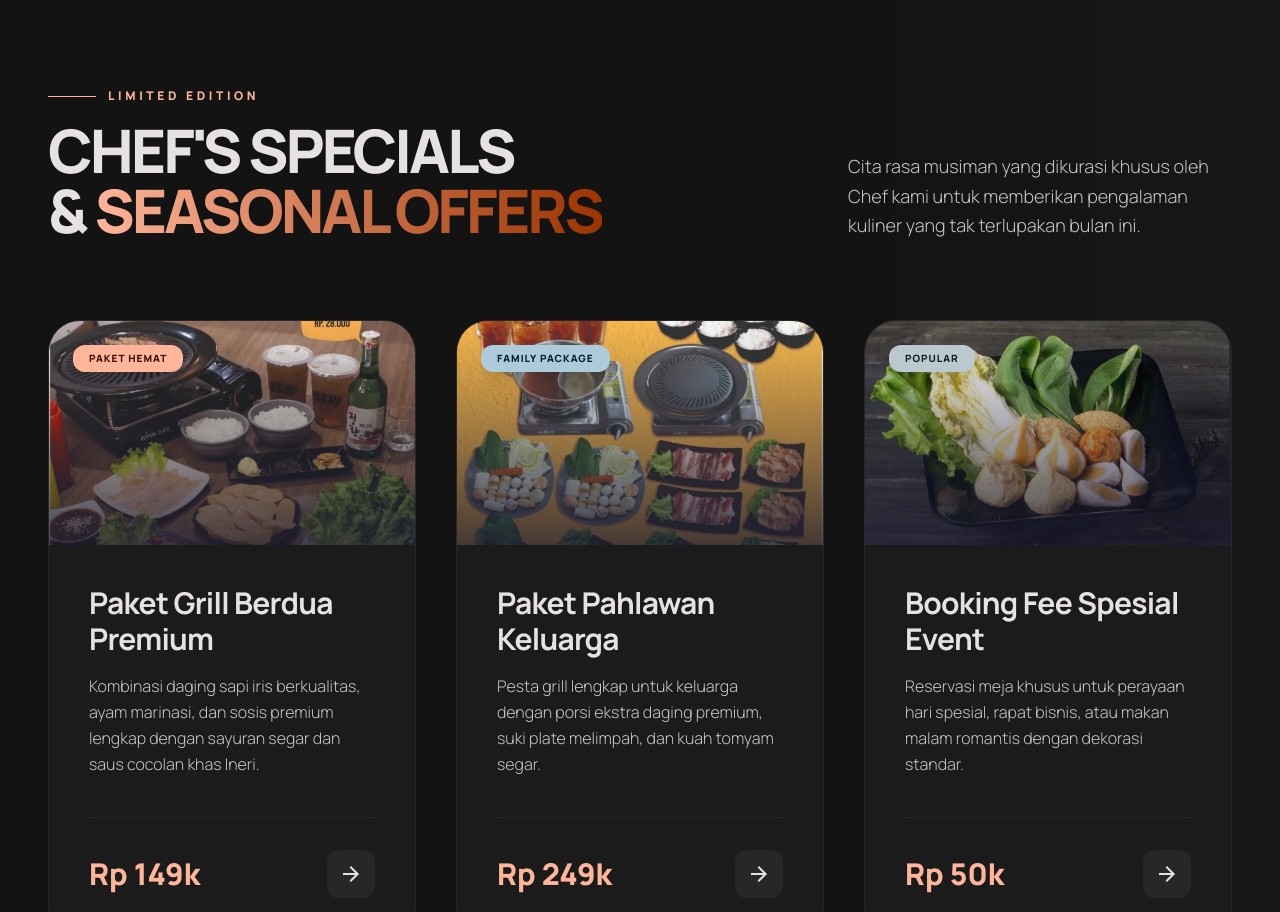
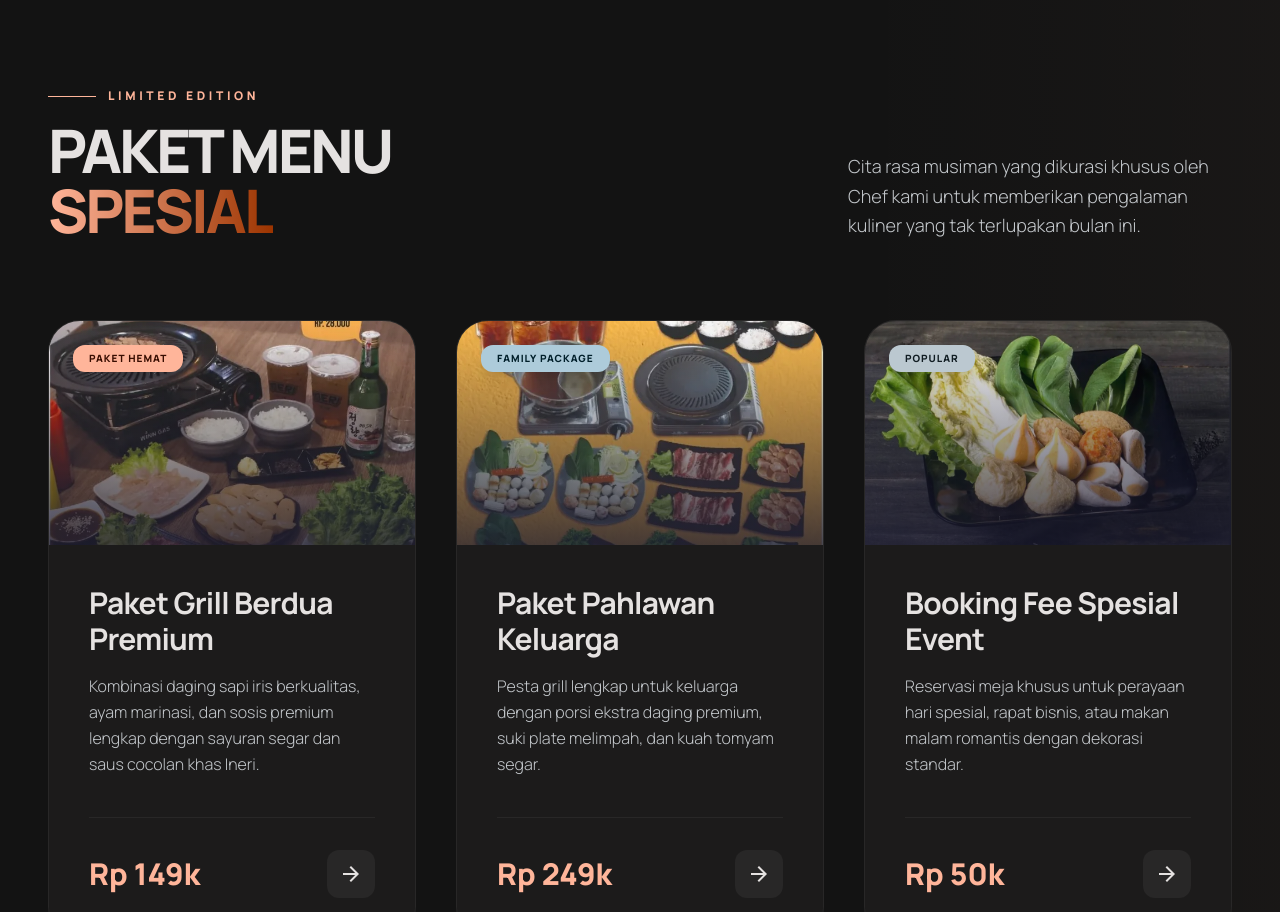
Before and after one commit to AkbarHusaini/website-reservasi-online-Ineri-suki, a React (Vite) app: page / in a window 1280 px wide. Shown: the part 840-1752 px from the top of the page. Built offline with nearby package versions, Linux system fonts and the light colour scheme; no server answers.

Commit message:
Update Chef's Specials header to Paket Menu Spesial

```diff
--- a/src/pages/user/Home.jsx
+++ b/src/pages/user/Home.jsx
@@ -318,7 +318,7 @@ function Home() {
                   <span className="w-12 h-px bg-tertiary"></span>
                   <span className="text-xs font-black tracking-[0.3em] uppercase">Limited Edition</span>
                 </div>
-                <h2 className="text-3xl md:text-6xl font-black tracking-tighter uppercase text-on-surface leading-tight">Chef's Specials <br />&amp; <span className="text-gradient-ember">Seasonal Offers</span></h2>
+                <h2 className="text-3xl md:text-6xl font-black tracking-tighter uppercase text-on-surface leading-tight">Paket Menu <br /><span className="text-gradient-ember">Spesial</span></h2>
               </div>
               <p className="text-on-surface-variant max-w-sm text-lg font-light leading-relaxed">
                 Cita rasa musiman yang dikurasi khusus oleh Chef kami untuk memberikan pengalaman kuliner yang tak terlupakan bulan ini.
```
